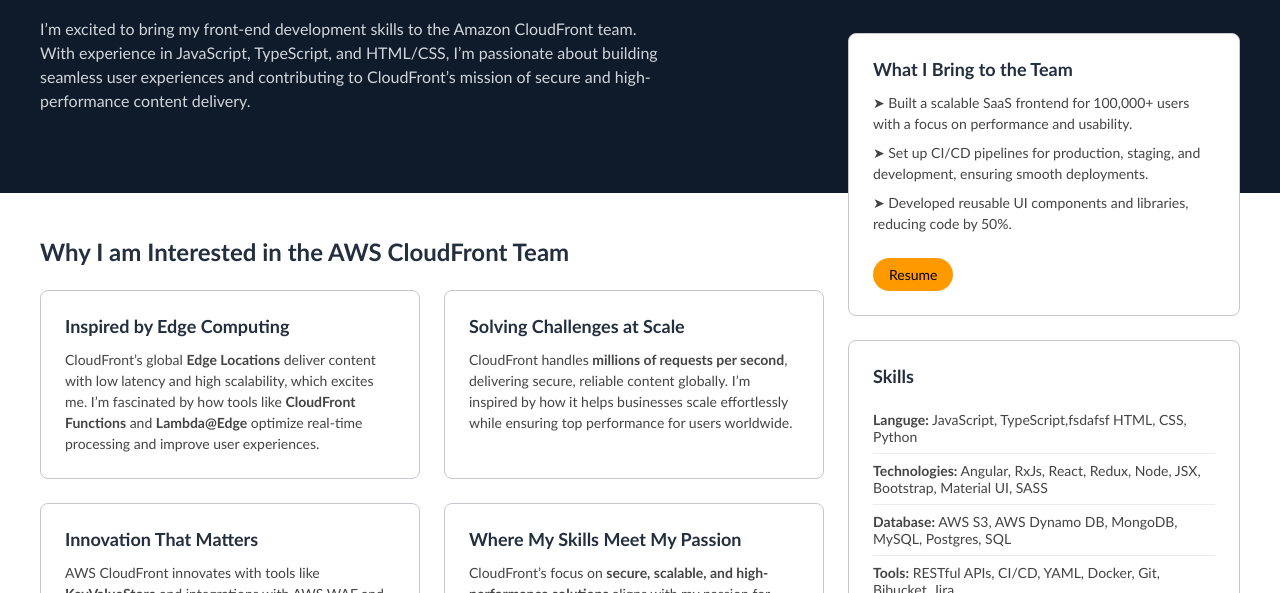
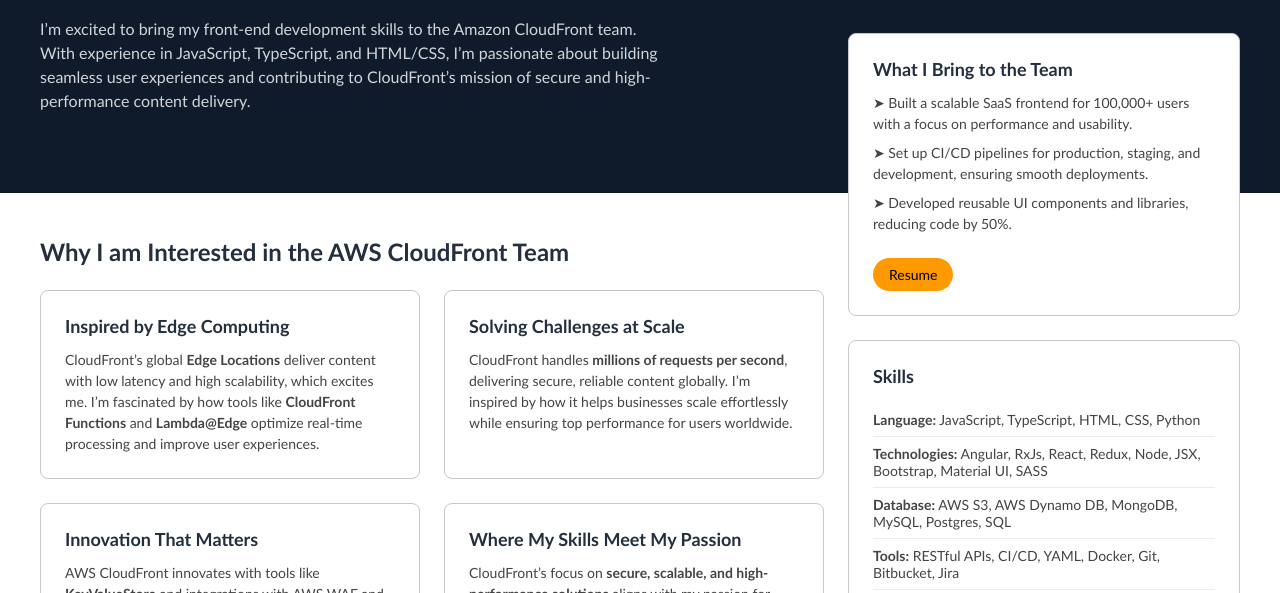
Before and after one commit to tapanshah13/tapanshah13.github.io, a plain HTML site: page aws-cloudfront/index.html in a window 1280 px wide. Shown: the part 207-800 px from the top of the page. Drawn offline with Linux system fonts and the light colour scheme.

Commit message:
AWS CloudFront

```diff
--- a/aws-cloudfront/index.html
+++ b/aws-cloudfront/index.html
@@ -129,7 +129,7 @@
               <h3>Skills</h3>
               <table class="pricing-table">
                 <tr>
-                    <td><b>Languge:</b> JavaScript, TypeScript,fsdafsf HTML, CSS, Python</td>
+                    <td><b>Language:</b> JavaScript, TypeScript, HTML, CSS, Python</td>
                 </tr>
                 <tr>
                     <td><b>Technologies:</b> Angular, RxJs, React, Redux, Node, JSX, Bootstrap, Material UI, SASS</td>
@@ -138,7 +138,7 @@
                     <td><b>Database:</b> AWS S3, AWS Dynamo DB, MongoDB, MySQL, Postgres, SQL</td>
                 </tr>
                 <tr>
-                    <td><b>Tools:</b> RESTful APIs, CI/CD, YAML, Docker, Git, Bibucket, Jira</td>
+                    <td><b>Tools:</b> RESTful APIs, CI/CD, YAML, Docker, Git, Bitbucket, Jira</td>
                 </tr>
               </table>
             </div>
```
